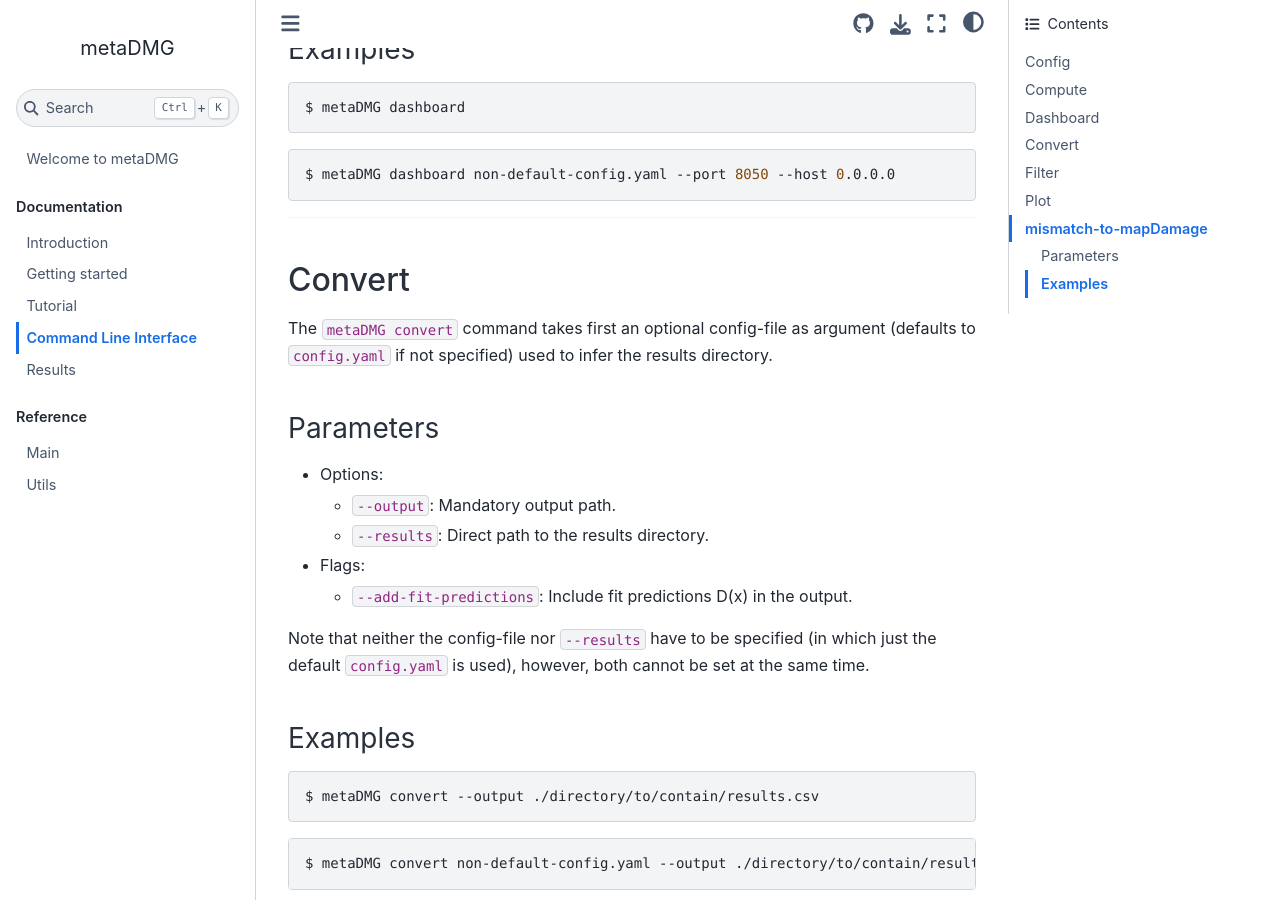
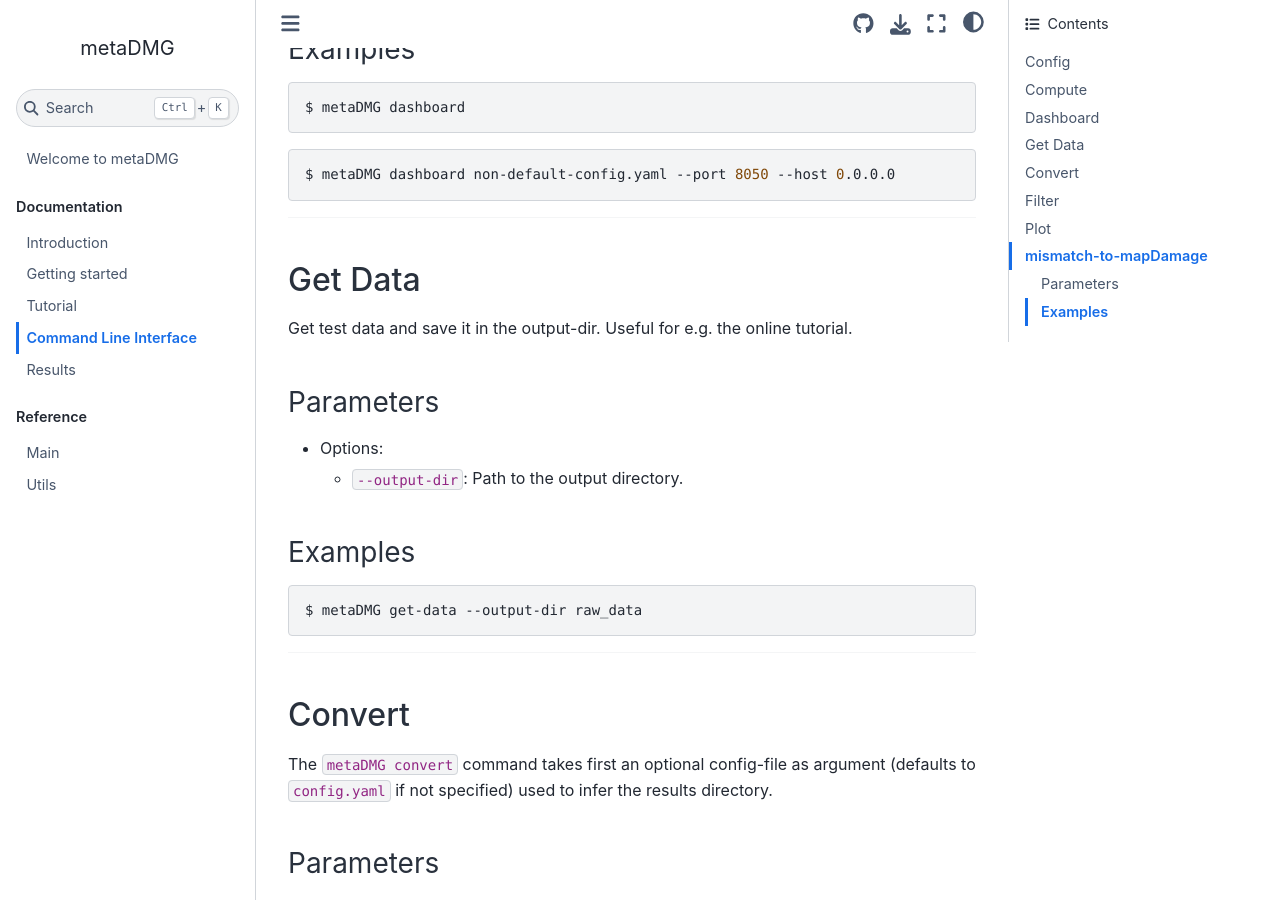
Before and after one commit to metaDMG-dev/metaDMG-core, a Sphinx documentation site: the page built from docs/source/command-line-interface.md, in a window 1280 px wide and 900 px high, scrolled down 3531 px. Built offline with Sphinx 7.4.7 and the Sphinx Book theme 1.1.4, drawn with Linux system fonts in a browser that asks for light colours.

Commit message:
docs: Include the get-data in the CLI description

````diff
--- a/docs/source/command-line-interface.md
+++ b/docs/source/command-line-interface.md
@@ -1,7 +1,7 @@
 (command_line_interface)=
 # Command Line Interface
 
-`metaDMG` has the following commands: `config`, `compute`, `dashboard`, `convert`,`filter`,`plot`.
+`metaDMG` has the following commands: `config`, `compute`, `dashboard`, `get-data`, `convert`,`filter`,`plot`.
 
 ---
 
@@ -132,6 +132,24 @@ $ metaDMG dashboard non-default-config.yaml --port 8050 --host 0.0.0.0
 
 ---
 
+## Get Data
+
+Get test data and save it in the output-dir. Useful for e.g. the online tutorial.
+
+### Parameters
+
+- Options:
+  - `--output-dir`: Path to the output directory.
+
+### Examples
+
+```console
+$ metaDMG get-data --output-dir raw_data
+```
+
+
+---
+
 ## Convert
 
 The `metaDMG convert` command takes first an optional config-file as argument
````
